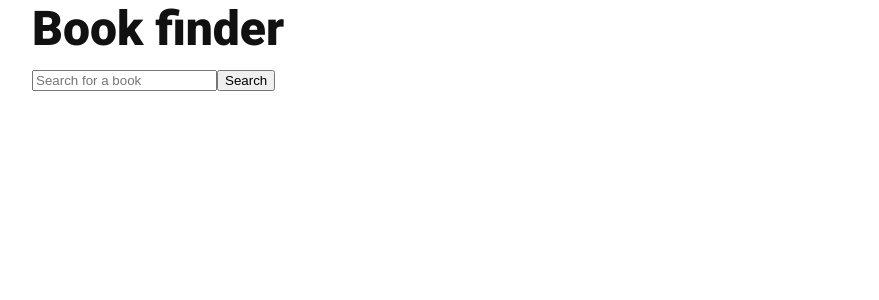
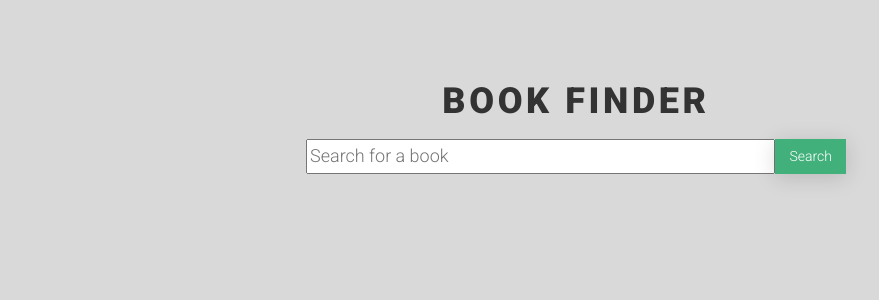
Before and after one commit to ronaldpaek/chingu_project, a React (Vite) app: page / in a window 1280 px wide. Shown: the top 300 px of the page, without its empty margins (64-943 px from the left). Built offline with nearby package versions, Linux system fonts and the light colour scheme.

Commit message:
fixed backup image incase no book image

```diff
--- a/src/App.jsx
+++ b/src/App.jsx
@@ -1,15 +1,14 @@
 import axios from 'axios'
-import { useState, useEffect } from 'react'
+import { useState } from 'react'
 import Book from './components/Book'
 
 const App = () => {
-    // console.log(JSON.stringify(import.meta.env))
     const [books, setBooks] = useState([])
     const [search, setSearch] = useState('')
 
     const getBooks = async (search) => {
         const baseURL = 'https://www.googleapis.com/books/v1/volumes?q='
-        const query = search
+        const query = search.split(' ').join('+')
         const index = 0
         const url = `${baseURL}${query}&index=${index}`
 
@@ -22,7 +21,8 @@ const App = () => {
     }
 
   return (
-    <div className='app container'>
+    <div className='flow-content'>
+        <header className='header container flow-content'>
             <h1 className='title'>Book finder</h1>
             <div className='search'>
                 <input
@@ -36,8 +36,9 @@ const App = () => {
                     onClick={() => getBooks(search)}
                 >Search</button>
             </div>
-        <div className='books'>
-            {books.map(book => <Book key={book.id} {...book.volumeInfo} />)}
+        </header>
+        <div className='books container split'>
+            {books?.map(book => <Book key={book.id} {...book.volumeInfo} />)}
         </div>
     </div>
   )
--- a/src/components/Book.jsx
+++ b/src/components/Book.jsx
@@ -1,12 +1,19 @@
 
 const Book = (props) => {
+    console.log(props)
   return (
-    <div className='book'>
-        <img src={props.imageLinks?.thumbnail} alt="The book cover" />
-        <h2 className='book__title'>{props.title}</h2>
-        <p className='book__author'>{props.authors[0]}</p>
-        <p className='book__publisher'>{props.publisher}</p>
-        <a href="#" className='btn'>See this book</a>
+    <div className='book split'>
+        <img src={
+            props.imageLinks === undefined
+                ? 'https://books.google.com/googlebooks/images/no_cover_thumb.gif'
+                : props.imageLinks?.thumbnail
+                } alt="A book cover" />
+        <div className="flow-content">
+            <h2 className='book__title'>{props?.title}</h2>
+            <p className='book__author'>{props?.authors[0]}</p>
+            <p className='book__publisher'>{props?.publisher}</p>
+            <a href={props?.infoLink} className='btn'>See this book</a>
+        </div>
     </div>
   )
 }
--- a/src/index.css
+++ b/src/index.css
@@ -7,12 +7,15 @@
     --clr-neutral-400: #333;
     --clr-neutral-900: #111;
     --clr-primary-400: #3c1500;
+    --clr-accent-400: #41b07b;
 
     --ff-primary: "Roboto", sans-serif;
 
     --fw-400: 400;
     --fw-700: 700;
 
+    --fs-200: 0.75rem;
+    --fs-300: 0.875rem;
     --fs-400: 1.125rem;
     --fs-500: 1.5rem;
     --fs-600: 2.25rem;
@@ -42,7 +45,8 @@ body,
 h1,
 h2,
 h3,
-p {
+p,
+li {
     margin: 0;
 }
 
@@ -54,48 +58,66 @@ ol[class] {
 
 img {
     max-width: 100%;
-    height: auto;
     display: block;
+}
+
+input,
+button,
+textarea,
+select {
+  font: inherit;
 }
 
 /* utility classes */
 
 .flow-content > * + * {
-    margin-top: var(--flow-space, var(--spacer));
+    margin-top: var(--spacer);
 }
 
 .container {
-    padding: 0 var(--spacer);
-    max-width: 70rem;
+    width: 90%;
+    max-width: 60rem;
     margin: 0 auto;
 }
 
-.split > * + * {
-    margin: calc(var(--spacer) * 3) 0 0 0;
+.split {
+    display: grid;
+    row-gap: calc(var(--spacer) * 3);
 }
 
 @media (min-width: 40em) {
     .split {
-        flex-direction: row;
+        grid-template-columns: repeat(2, 1fr);
+        column-gap: var(--spacer);
     }
-
-
 }
 
 /* general styling */
 
 body {
   font-family: var(--ff-primary);
-  font-size: var(--fs-500);
+  font-size: var(--fs-400);
   font-weight: var(--fw-400);
   color: var(--clr-neutral-900);
   line-height: 1.6;
+  text-align: center;
+  min-height: 100vh;
+  text-rendering: optimizeSpeed;
+  background:rgba(0, 0, 0, 0.15);
+}
+
+h1,
+.h1 {
+    font-size: var(--fs-600);
+    color: var(--clr-neutral-400);
+    letter-spacing: 0.1em;
 }
 
 h2,
 .h2 {
-    font-size: var(--fs-700);
+    font-size: var(--fs-500);
     font-weight: var(--fw-700);
+    color: var(--clr-primary-400);
 }
 
 /* components */
@@ -103,5 +125,55 @@ h2,
 .btn {
     display: inline-block;
     cursor: pointer;
+    text-decoration: none;
+    font-size: var(--fs-300);
+    color: var(--clr-neutral-100);
+    background: var(--clr-accent-400);
+    box-shadow: var(--box-shadow);
+    border: 0;
+    padding: 0.25em 1em;
+}
 
+.header {
+    padding: calc(var(--spacer) * 5) 0;
 }
+
+.header.container {
+    max-width: 30em;
+}
+
+.header .title {
+    text-transform: uppercase;
+}
+
+.books {
+    text-align: left;
+    padding: calc(var(--spacer) * 5) 0;
+}
+
+.books .split {
+    grid-template-columns: auto 1fr;
+    column-gap: var(--spacer);
+}
+
+.search {
+    display: flex;/* justify-content: */
+}
+
+.search__input {
+    flex-grow: 1;
+}
+
+.book {
+    padding: var(--spacer);
+    background: var(--clr-neutral-100);
+    box-shadow: var(--box-shadow);
+}
+
+.book img {
+    transform: translateY(-2rem);
+}
+
+.book .btn {
+    border-radius: calc(var(--spacer) * 0.75);
+}
```
Lines whose indentation alone changed are shown as unchanged.
